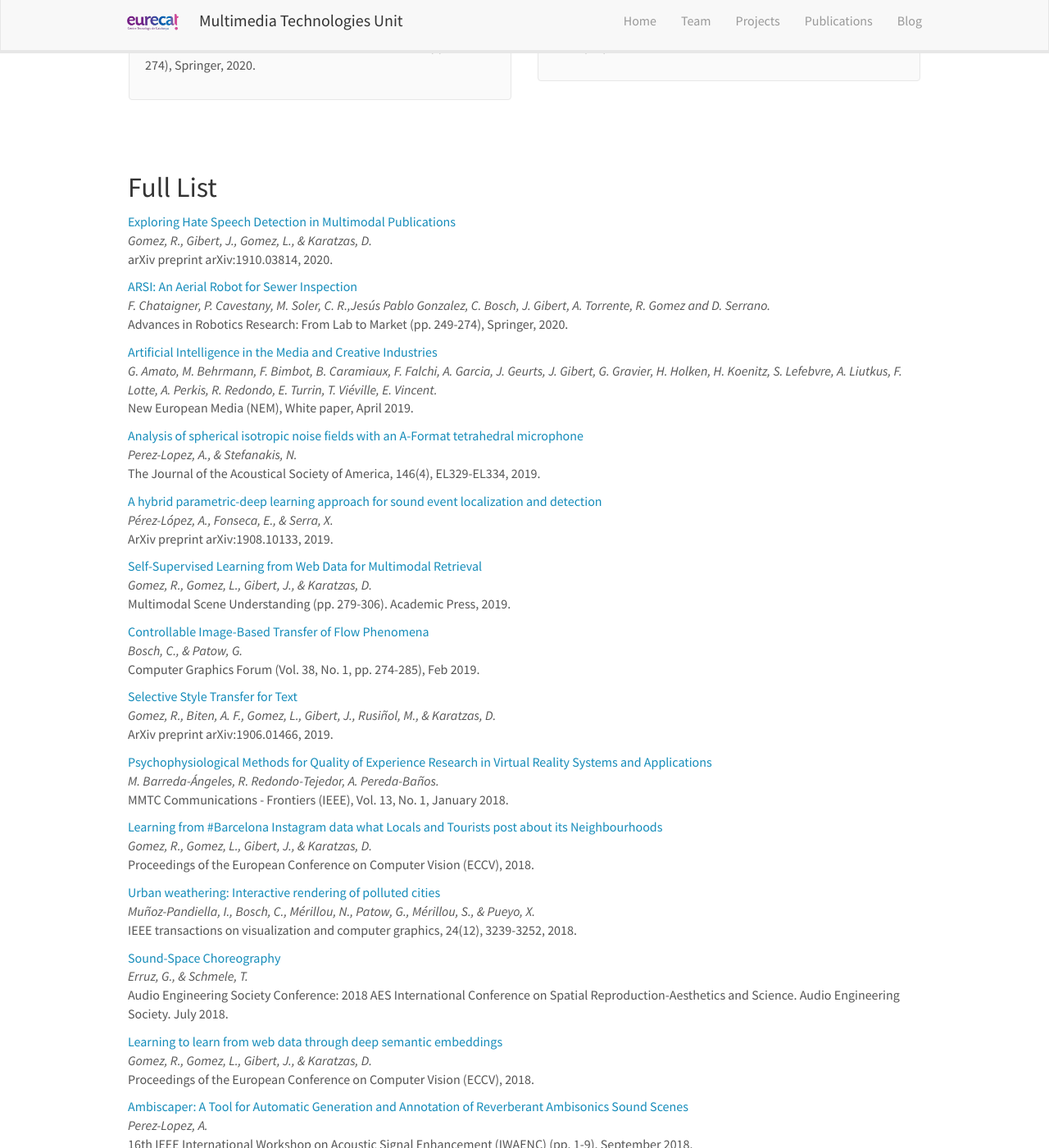
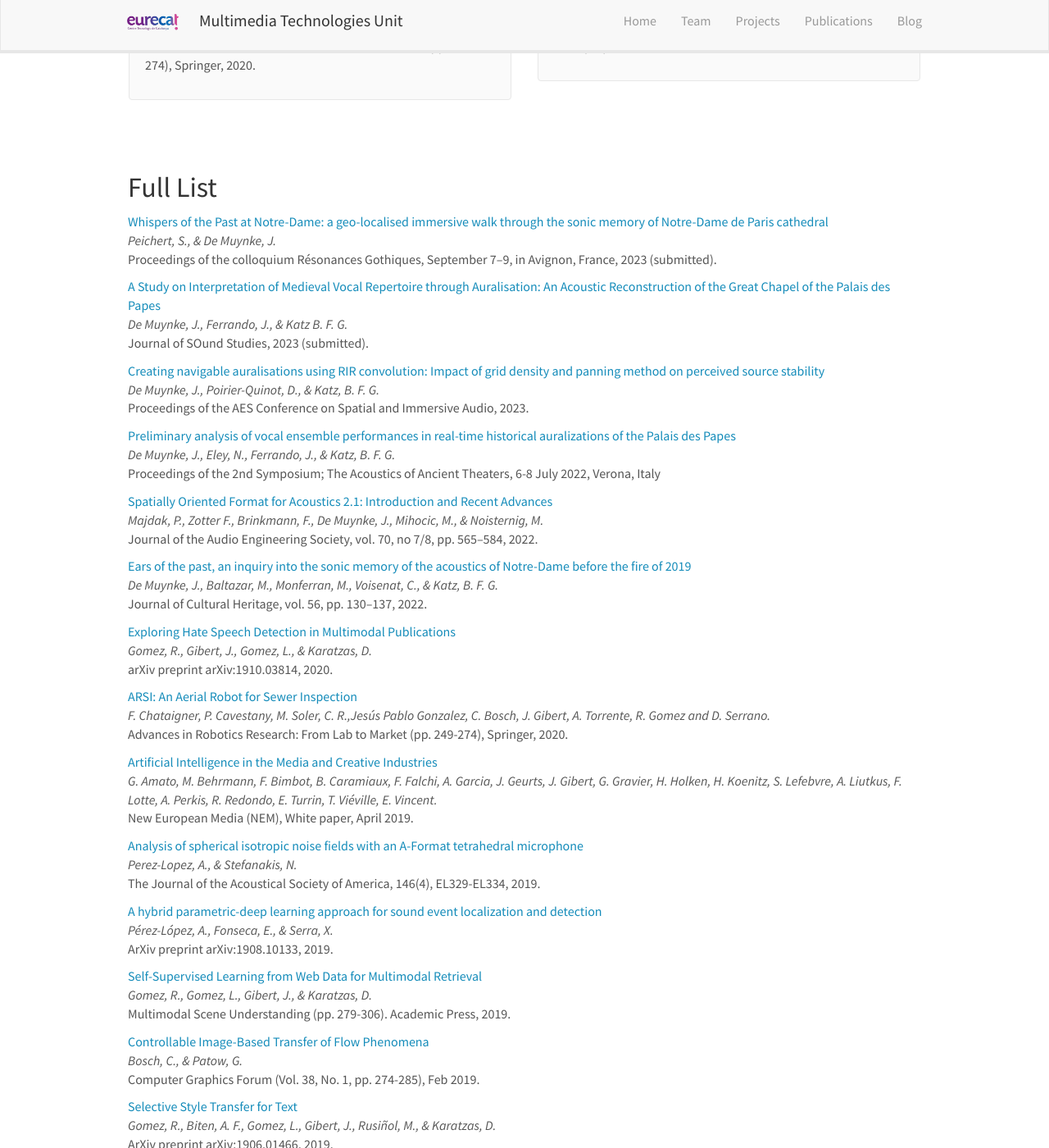
Before and after one commit to multimedia-eurecat/multimedia-eurecat.github.io, a Jekyll site: the page built from _pages/publications.md, in a window 1280 px wide and 1400 px high, scrolled down 455 px. Shown: the whole window at 82% size. Built offline with Jekyll 4.4.1, drawn with Linux system fonts in a browser that asks for light colours; nearby versions of some CDN libraries; some of the changed text lies outside the part shown.

Commit message:
Added my recent papers

```diff
--- a/_data/publist.yml
+++ b/_data/publist.yml
@@ -8,6 +8,46 @@
 #   news1: <a href="https://aip.scitation.org/doi/10.1063/1.5043267">Instrument details in Rev. Sci. Instrum. 89, 093709 (2018)</a>
 #   news2: See also <a href="http://www.quantumuniverse.nl/een-isolerende-supergeleider"> quantum universe </a> (in dutch), <a href="https://phys.org/news/2018-10-mysterious-insulating-phenomenon-superconductor.html"> Phys.org </a>, <a href="https://www.universiteitleiden.nl/en/news/2018/10/insulating-phenomenon-in-superconductor"> Leiden University news</a>, <a href="http://iop.uva.nl/content/news/2018/10/noise-helps-physicists-discover-insulating-phenomenon-in-superconductor.html"> UvA news<a>.
 
+# 2023
+
+- title: "Whispers of the Past at Notre-Dame: a geo-localised immersive walk through the sonic memory of Notre-Dame de Paris cathedral"
+  authors: Peichert, S., & De Muynke, J.
+  details:  Proceedings of the colloquium Résonances Gothiques, September 7–9, in Avignon, France, 2023 (submitted).
+  url:
+  highlight: 0
+
+
+- title: "A Study on Interpretation of Medieval Vocal Repertoire through Auralisation: An Acoustic Reconstruction of the Great Chapel of the Palais des Papes"
+  authors: De Muynke, J., Ferrando, J., & Katz B. F. G.
+  details: Journal of SOund Studies, 2023 (submitted).
+  url:
+  highlight: 0
+
+- title: "Creating navigable auralisations using RIR convolution: Impact of grid density and panning method on perceived source stability"
+  authors: De Muynke, J., Poirier-Quinot, D., & Katz, B. F. G.
+  details: Proceedings of the AES Conference on Spatial and Immersive Audio, 2023.
+  url: https://secure.aes.org/forum/pubs/conferences/?elib=22169
+  highlight: 0
+
+# 2022
+
+- title: "Preliminary analysis of vocal ensemble performances in real-time historical auralizations of the Palais des Papes"
+  authors: De Muynke, J., Eley, N., Ferrando, J., & Katz, B. F. G.
+  details: Proceedings of the 2nd Symposium; The Acoustics of Ancient Theaters, 6-8 July 2022, Verona, Italy
+  url: https://www.researchgate.net/publication/363713153_Preliminary_analysis_of_vocal_ensemble_performances_in_real-time_historical_auralizations_of_the_Palais_des_Papes
+  highlight: 0
+
+- title: "Spatially Oriented Format for Acoustics 2.1: Introduction and Recent Advances"
+  authors: Majdak, P., Zotter F., Brinkmann, F., De Muynke, J., Mihocic, M., & Noisternig, M.
+  details: Journal of the Audio Engineering Society, vol. 70, no 7/8, pp. 565--584, 2022.
+  url: https://www.aes.org/e-lib/browse.cfm?elib=21824
+  highlight: 0
+
+- title: "Ears of the past, an inquiry into the sonic memory of the acoustics of Notre-Dame before the fire of 2019"
+  authors: De Muynke, J., Baltazar, M., Monferran, M., Voisenat, C., & Katz, B. F. G.
+  details: Journal of Cultural Heritage, vol. 56, pp. 130--137, 2022.
+  url: https://www.sciencedirect.com/science/article/pii/S1296207422001455?via%3Dihub
+  highlight: 0
 
 # 2020
 
@@ -112,13 +152,13 @@
   highlight: 0
 
 - title: "Ambisonics Directional Room Impulse Response as a new Convention of the Spatially Oriented Format for Acoustics"
-  authors: A. Pérez-López, J. De Muynke.
+  authors: Pérez-López, A., & De Muynke, J.
   details: AES 144th Convention, May 2018.
   url: https://www.researchgate.net/publication/327987244_Ambisonics_Directional_Room_Impulse_Response_as_a_new_Convention_of_the_Spatially_Oriented_Format_for_Acoustics
   highlight: 0
 
 - title: "Tools for the production of spatial audio within BINCI"
-  authors: A. Kruh-Elendt, A. Fiebig, R. Sottek, J. De Muynke.
+  authors: Kruh-Elendt, A., Fiebig, A., Sottek, R., & De Muynke, J.
   details: DAGA 2018.
   url: https://www.researchgate.net/publication/336739126_Tools_for_the_production_of_spatial_audio_within_BINCI
   highlight: 0
```
